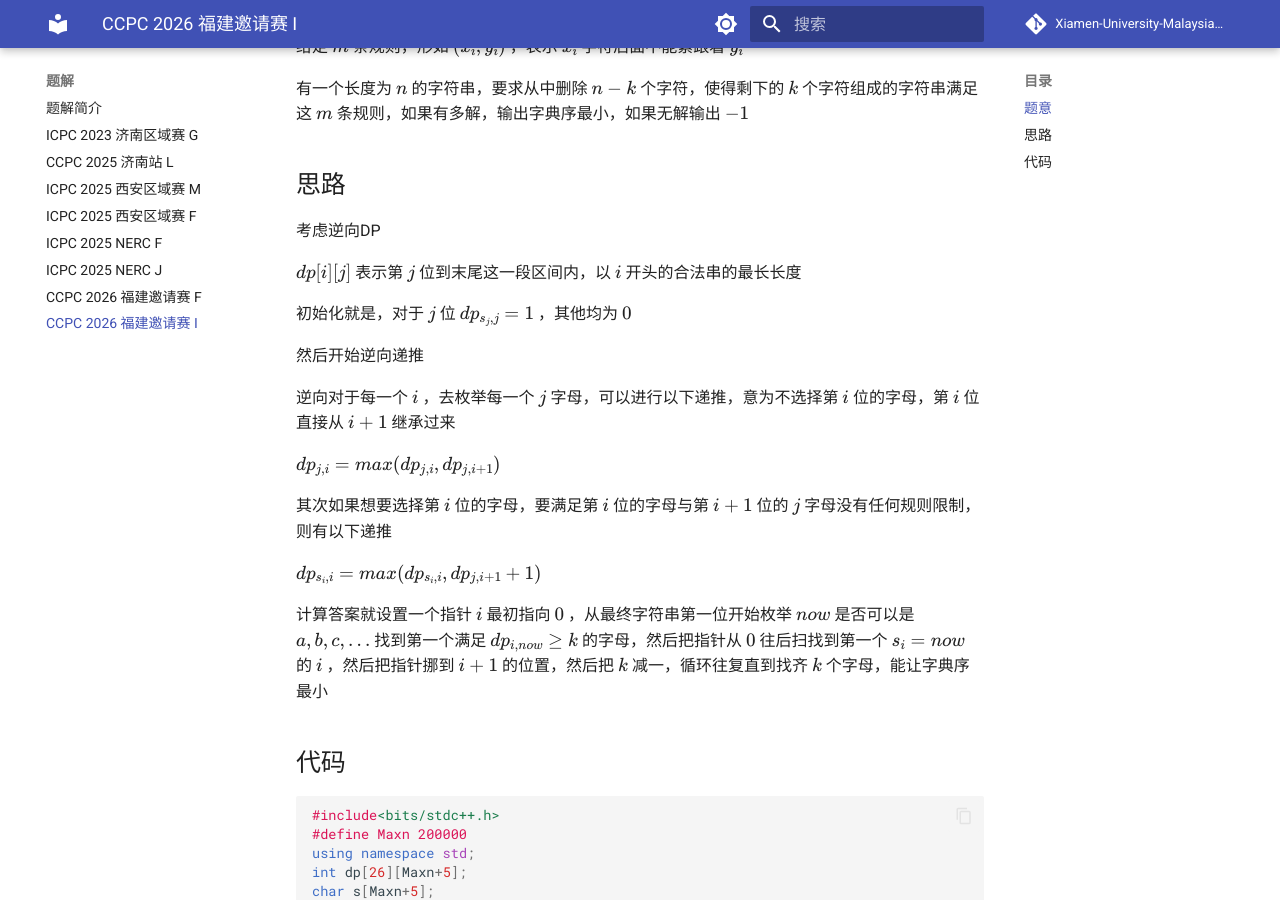
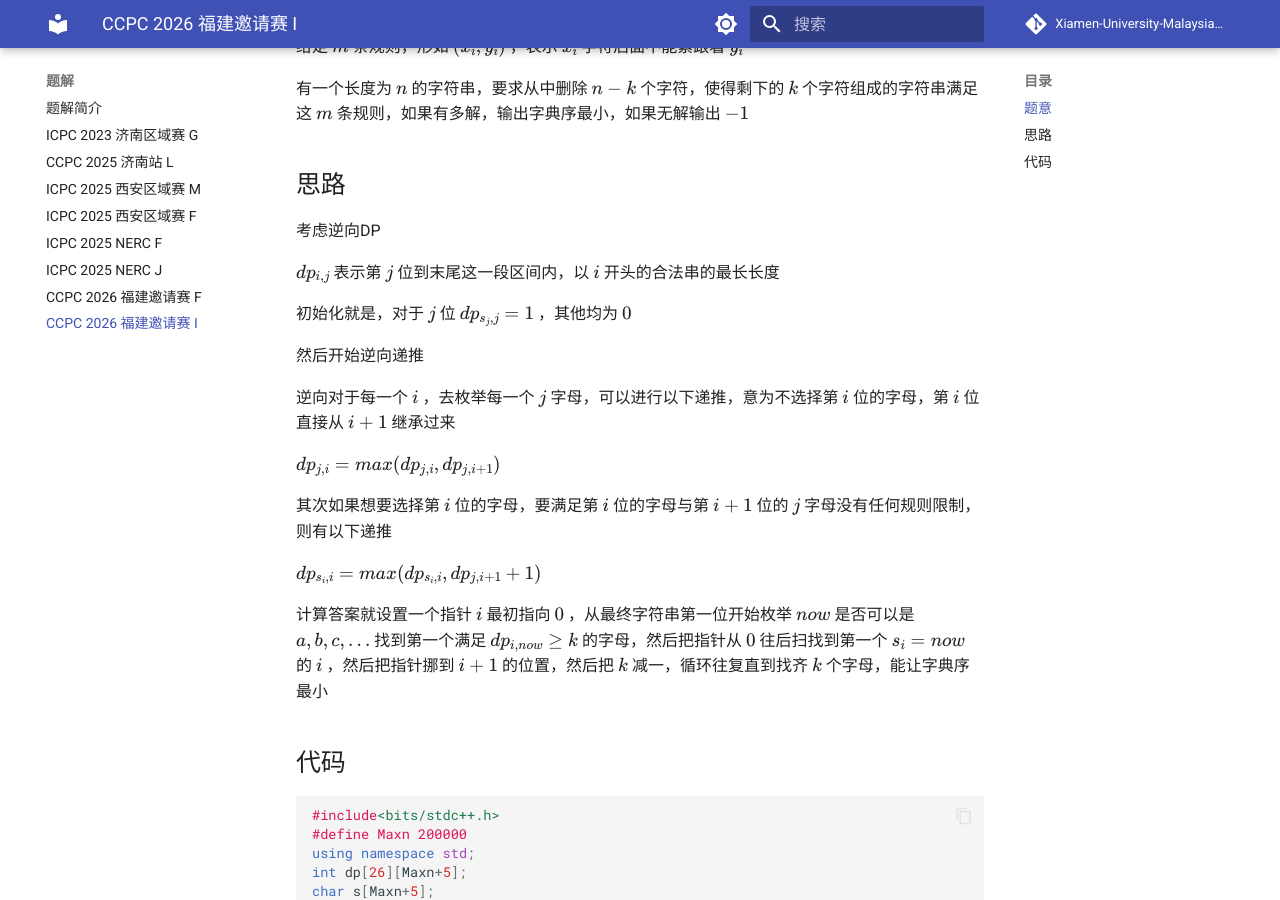
Before and after one commit to Xiamen-University-Malaysia/xcpc-wiki, an MkDocs documentation site: the page built from docs/solution/2026-06-17-CCPC2026福建邀请赛-限号出行-Ryan1702.md, in a window 1280 px wide and 900 px high, scrolled down 310 px. Built offline with MkDocs 1.6.1 and Material for MkDocs 9.7.7, drawn with Linux system fonts in a browser that asks for light colours; comment, search, counter and statistics services are not loaded.

```diff
--- a/docs/solution/2026-06-17-CCPC2026福建邀请赛-限号出行-Ryan1702.md
+++ b/docs/solution/2026-06-17-CCPC2026福建邀请赛-限号出行-Ryan1702.md
@@ -12,7 +12,7 @@
 
 考虑逆向DP
 
-$dp[i][j]$ 表示第 $j$ 位到末尾这一段区间内，以 $i$ 开头的合法串的最长长度
+$dp_{i,j}$ 表示第 $j$ 位到末尾这一段区间内，以 $i$ 开头的合法串的最长长度
 
 初始化就是，对于 $j$ 位 $dp_{s_j,j}=1$ ，其他均为 $0$
 
```
